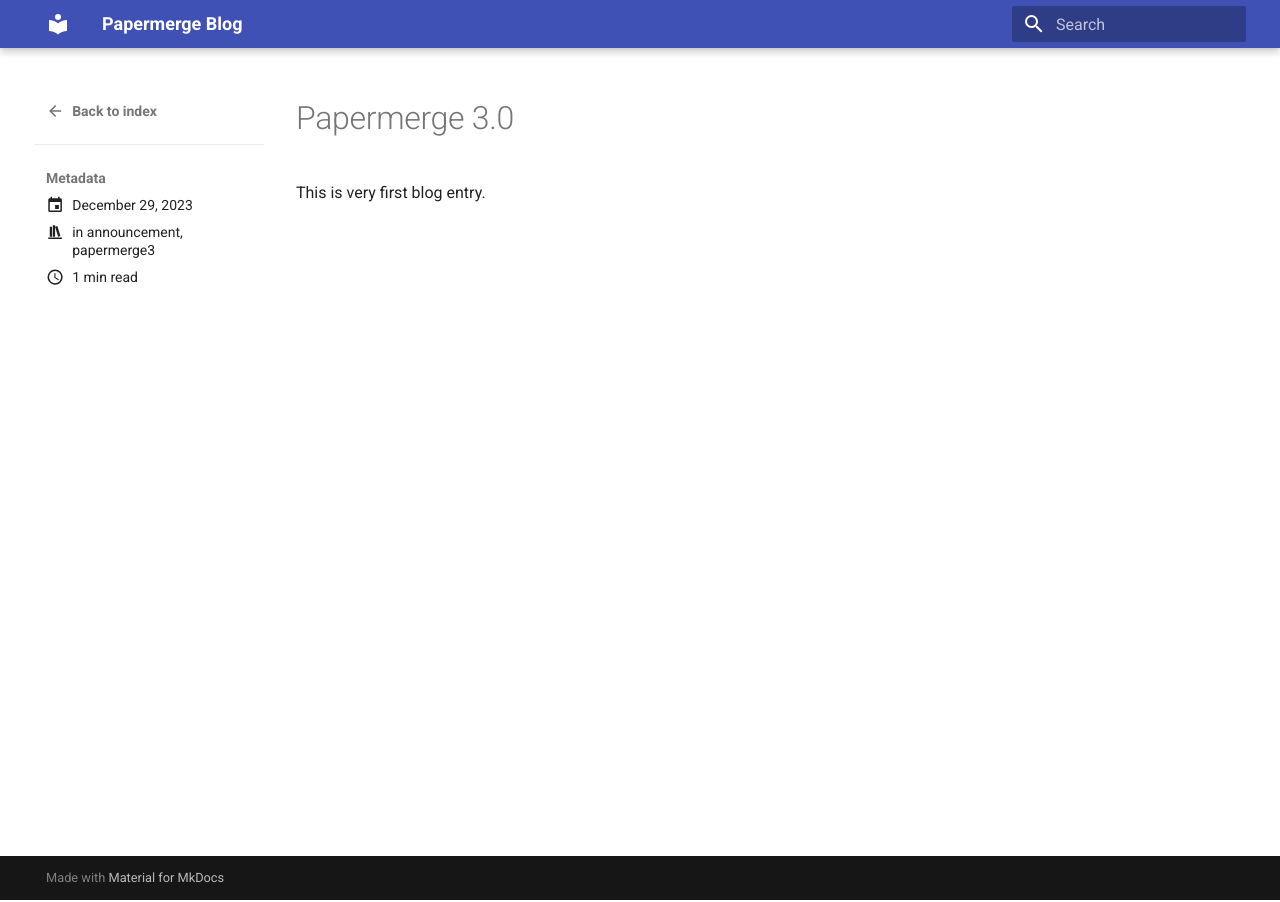
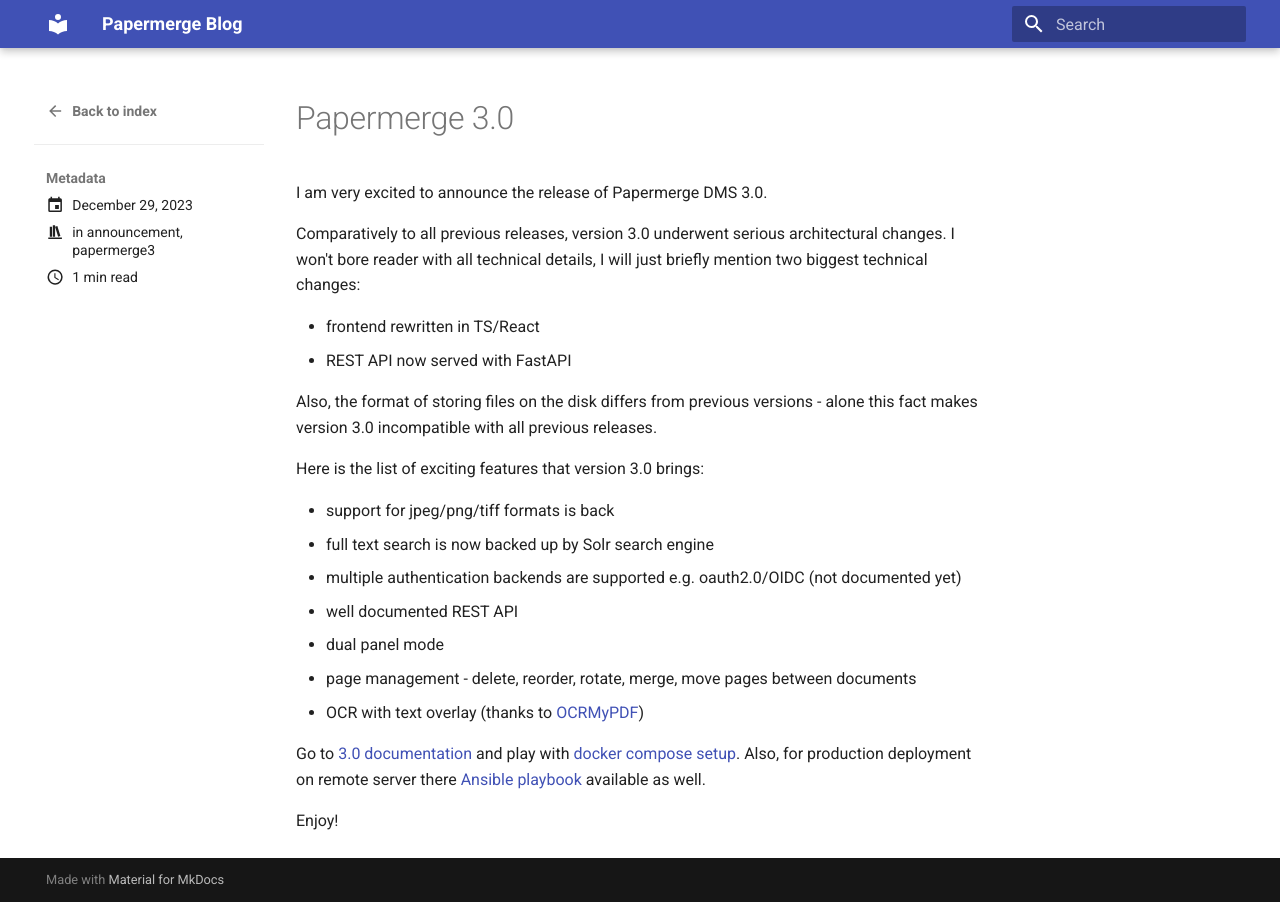
Before and after one commit to papermerge/blog, an MkDocs documentation site: the page built from docs/posts/01-announcement.md, in a window 1280 px wide. Built offline with MkDocs 1.6.1 and Material for MkDocs 9.7.7, drawn with Linux system fonts in a browser that asks for light colours.

Commit message:
announcement of papermerge 3.0

```diff
--- a/docs/posts/01-announcement.md
+++ b/docs/posts/01-announcement.md
@@ -6,8 +6,37 @@
 tags:
   - papermerge3
   - announcement
+  - 3.0
 ---
 
 # Papermerge 3.0
 
-This is very first blog entry.
+I am very excited to announce the release of Papermerge DMS 3.0.
+
+Comparatively to all previous releases, version 3.0 underwent serious
+architectural changes. I won't bore reader with all technical details, I will
+just briefly mention two biggest technical changes:
+
+- frontend rewritten in TS/React
+- REST API now served with FastAPI
+
+Also, the format of storing files on the disk differs from previous versions -
+alone this fact makes version 3.0 incompatible with all previous releases.
+
+Here is the list of exciting features that version 3.0 brings:
+
+- support for jpeg/png/tiff formats is back
+- full text search is now backed up by Solr search engine
+- multiple authentication backends are supported e.g. oauth2.0/OIDC (not documented yet)
+- well documented REST API
+- dual panel mode
+- page management - delete, reorder, rotate, merge, move pages between documents
+- OCR with text overlay (thanks to [OCRMyPDF](https://github.com/ocrmypdf/OCRmyPDF))
+
+
+Go to [3.0 documentation](https://docs.papermerge.io/3.0/) and play
+with [docker compose setup](https://docs.papermerge.io/3.0/setup/docker-compose/).
+Also, for production deployment on remote server there [Ansible playbook](https://docs.papermerge.io/3.0/setup/ansible/) available as well.
+
+
+Enjoy!
```
